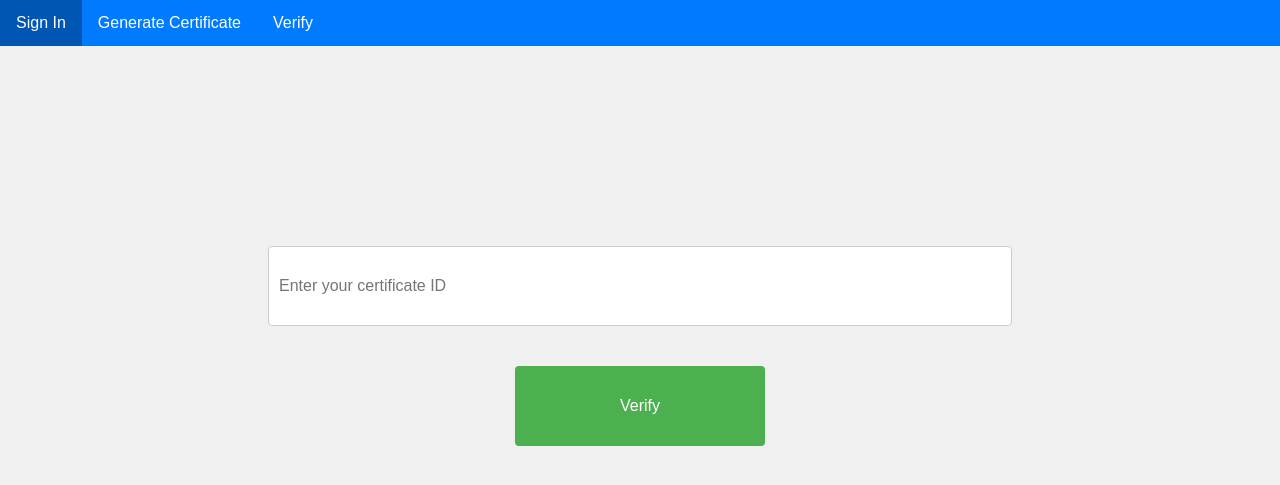
After one commit to muhammederamala/api, a Django app: template certificate_gen/templates/certificate_gen/verify.html in a window 1280 px wide. The commit adds this page. Shown: the top 485 px of the page. Run offline with Django 4.2, Linux system fonts and the light colour scheme; the template is opened without the code that fills it, so the values that code supplies are empty.

Commit message:
modified:   certificate_gen/__pycache__/urls.cpython-39.pyc 	modified:   certificate_gen/__pycache__/views.cpython-39.pyc 	new file:   certificate_gen/static/certificate_gen/verify.css 	new file:   certificate_gen/templates/certificate_gen/verify.html 	modified:   certificate_gen/urls.py 	modified:   db.sqlite3 	modified:   static/certificates/temp.jpg 	modified:   templates/base.html

```diff
--- /dev/null
+++ b/certificate_gen/static/certificate_gen/verify.css
@@ -0,0 +1,23 @@
+.verify_container {
+    margin: auto;
+    text-align: center;
+    width: 60%;
+    margin-top: 180px;
+}
+.input-field {
+    padding: 20px;
+    font-size: 16px;
+    height: 80px;
+    padding-left: 20px;
+}
+.verify-btn {
+    padding: 10px 20px;
+    font-size: 16px;
+    background-color: #4CAF50;
+    color: white;
+    border: none;
+    cursor: pointer;
+    margin-top: 40px;
+    height: 80px;
+    width: 250px;
+}
--- /dev/null
+++ b/certificate_gen/templates/certificate_gen/verify.html
@@ -0,0 +1,12 @@
+{% extends 'base.html' %}
+
+
+{% block content %}
+
+<div class="verify_container">
+    <input type="text" class="input-field" placeholder="Enter your certificate ID">
+    <br>
+    <button class="verify-btn">Verify</button>
+</div>
+
+{% endblock content %}
--- a/certificate_gen/urls.py
+++ b/certificate_gen/urls.py
@@ -2,7 +2,7 @@ from django.urls import path
 
 from .views import (
 
-	generate_certificate, form_view, form_handle,
+	generate_certificate, form_view, form_handle, verify_view,
 
 	)
 
@@ -12,5 +12,6 @@ urlpatterns = [
 	path('generate_certificate',generate_certificate,name="generate_certificate"),
 	path('form_view',form_view,name="form_view"),
 	path('form_handle',form_handle,name='form_handle'),
+    path('verify_view',verify_view,name='verify_view'),
 
 ]
--- a/templates/base.html
+++ b/templates/base.html
@@ -5,20 +5,21 @@
   {% load static %}
   <link rel="stylesheet" href="{% static 'certificate_gen/mystyle.css' %}">
   <link rel="stylesheet" href="{% static 'certificate_gen/form.css' %}">
+  <link rel="stylesheet" href="{% static 'certificate_gen/verify.css' %}">
 </head>
 <body>
   <nav>
     <ul class="navbar">
       <li><a href="#signin">Sign In</a></li>
       <li class="dropdown">
-        <a href="#products">Products</a>
-        <ul class="dropdown-content">
+        <a href="{% url 'form_view' %}">Generate Certificate</a>
+        {% comment %} <ul class="dropdown-content">
           <li><a href="#product1">Product 1</a></li>
           <li><a href="#product2">Product 2</a></li>
           <!-- Add more product links here -->
-        </ul>
+        </ul> {% endcomment %}
       </li>
-      <li><a href="#verify">Verify</a></li>
+      <li><a href="{% url 'verify_view' %}">Verify</a></li>
     </ul>
   </nav>
 
```
Also changed, not shown: db.sqlite3, static/certificates/temp.jpg.
